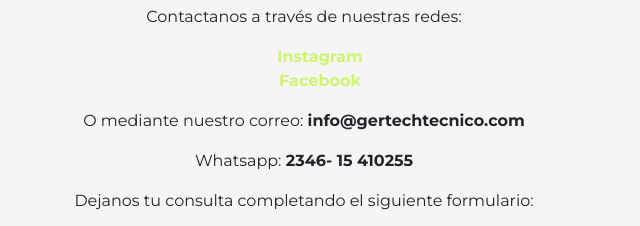
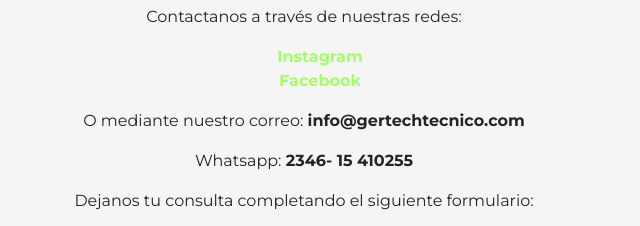
Before and after one commit to Godo17/Proyecto-final, a plain HTML site: page pages/contacto.html in a window 1280 px wide. Shown: the part 150-376 px from the top of the page, 336-976 px from the left. Drawn offline with nearby package versions, Linux system fonts and the light colour scheme.

Commit message:
Modificacion estilo Contacto

```diff
--- a/css/style.css
+++ b/css/style.css
@@ -454,6 +454,16 @@
     text-align: center;
     margin-top: 20px;
 }
+.redes-contacto{
+    color: #a4ff67;
+    font-weight: 700;
+    text-decoration: none;
+}
+
+.redes-contacto:hover{
+    color: blueviolet;
+    text-shadow: black;
+}
 
 .form{
     display: flex;
--- a/pages/contacto.html
+++ b/pages/contacto.html
@@ -56,8 +56,8 @@
             <h2 class="parrafo-uno">Contacto</h2>
             <p>Contactanos a través de nuestras redes:</p>
             <ul>
-                <li> <a class="enlace" href="https://www.instagram.com/gertech_servicio_tecnico/?hl=es"> Instagram </a></li>
-                <li> <a class="enlace" href="https://www.facebook.com/GerTech/?locale=es_LA"> Facebook </a></li>
+                <li> <a class="redes-contacto" href="https://www.instagram.com/gertech_servicio_tecnico/?hl=es"> Instagram </a></li>
+                <li> <a class="redes-contacto" href="https://www.facebook.com/GerTech/?locale=es_LA"> Facebook </a></li>
             </ul>
             <p>O mediante nuestro correo: <strong> info@gertechtecnico.com</strong></p>
             <p>Whatsapp: <strong> 2346- 15 410255</strong></p>
```
